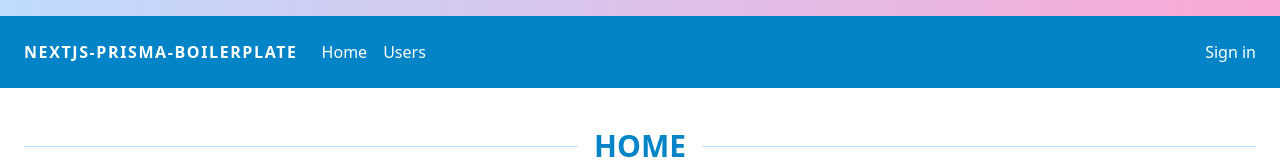
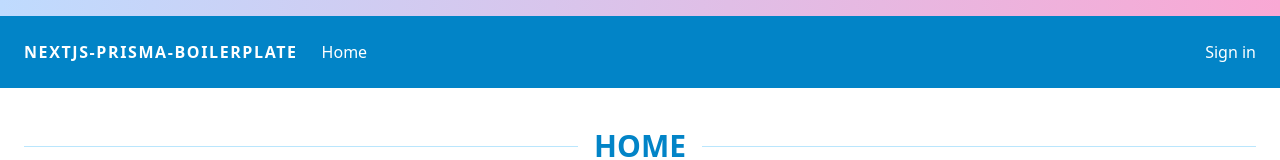
Before and after one commit to Tribari/nextjs-auth-prisma-boilerplate, a Next.js app: page / in a window 1280 px wide. Shown: the top 160 px of the page. Built offline with nearby package versions, Linux system fonts and the light colour scheme; no server answers.

Commit message:
navbar entry access rights

```diff
--- a/components/layout/index.tsx
+++ b/components/layout/index.tsx
@@ -1,9 +1,10 @@
+import { UserRole } from "@prisma/client";
 import NavbarComponent from "./navbar";
 
 type Props = {
     children: React.ReactNode,
     sitename: string,
-    mainMenu: {name: string, url: string}[]
+    mainMenu: {name: string, url: string, access?: UserRole}[]
 }
 
 export default function LayoutComponent({ children, sitename, mainMenu }: Props) {
--- a/components/layout/navbar.tsx
+++ b/components/layout/navbar.tsx
@@ -1,13 +1,32 @@
 import Link from 'next/link'
 import { useSession, signIn, signOut } from "next-auth/react"
+import { UserRole } from '@prisma/client';
 
 type Props = {
     sitename: string,
-    menuEntries: {name: string, url: string}[]
+    menuEntries: {
+        name: string,
+        url: string,
+        access?: UserRole
+    }[]
 }
 
 export default function NavbarComponent({sitename, menuEntries}: Props) {
     const { data: session } = useSession();
+
+    const entries = menuEntries.map( (entry, index) => {
+        if( (!entry.access) || (entry.access && session) ) {
+            if( (!entry.access) || (entry.access == session?.role) ) {
+                return (
+                    <div key={index} className="py-2 md:px-2 hover:text-pink-200">
+                        <Link href={entry.url}>
+                            <a>{entry.name}</a>
+                        </Link>
+                    </div>
+                )
+            }
+        }
+    })
 
     return (
         <nav className="p-4 text-white bg-sky-600">
@@ -19,13 +38,7 @@ export default function NavbarComponent({sitename, menuEntries}: Props) {
                 </div>
                 <div className="flex-auto md:flex">
                     <div className="md:hidden pt-2 flex-grow border-t border-sky-400"></div>
-                    {menuEntries && menuEntries.map( (entry, index) => (
-                        <div key={index} className="py-2 md:px-2 hover:text-pink-200">
-                            <Link href={entry.url}>
-                                <a>{entry.name}</a>
-                            </Link>
-                        </div>
-                    ))}
+                        {entries}
                     <div className="md:hidden flex-grow border-t border-sky-400"></div>
                 </div>
                 <div className="flex-shrink-0">
--- a/pages/_app.tsx
+++ b/pages/_app.tsx
@@ -2,6 +2,7 @@ import '../styles/globals.css'
 import type { AppProps } from 'next/app'
 import { SessionProvider } from "next-auth/react"
 import LayoutComponent from '@/components/layout'
+import { UserRole } from '@prisma/client'
 
 const sitename = "NEXTJS-PRISMA-BOILERPLATE"
 
@@ -12,7 +13,8 @@ const mainMenuEntries = [
   },
   {
     name: "Users",
-    url: "/users"
+    url: "/users",
+    access: UserRole.ADMIN
   }
 ]
 
```
